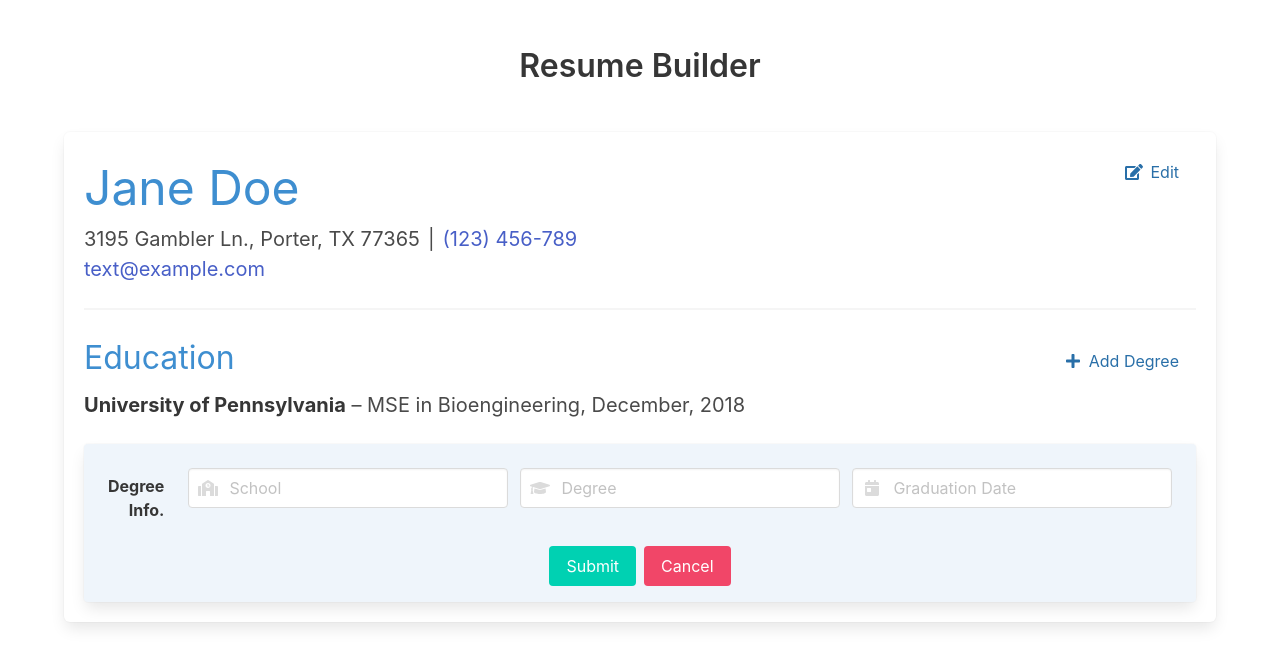
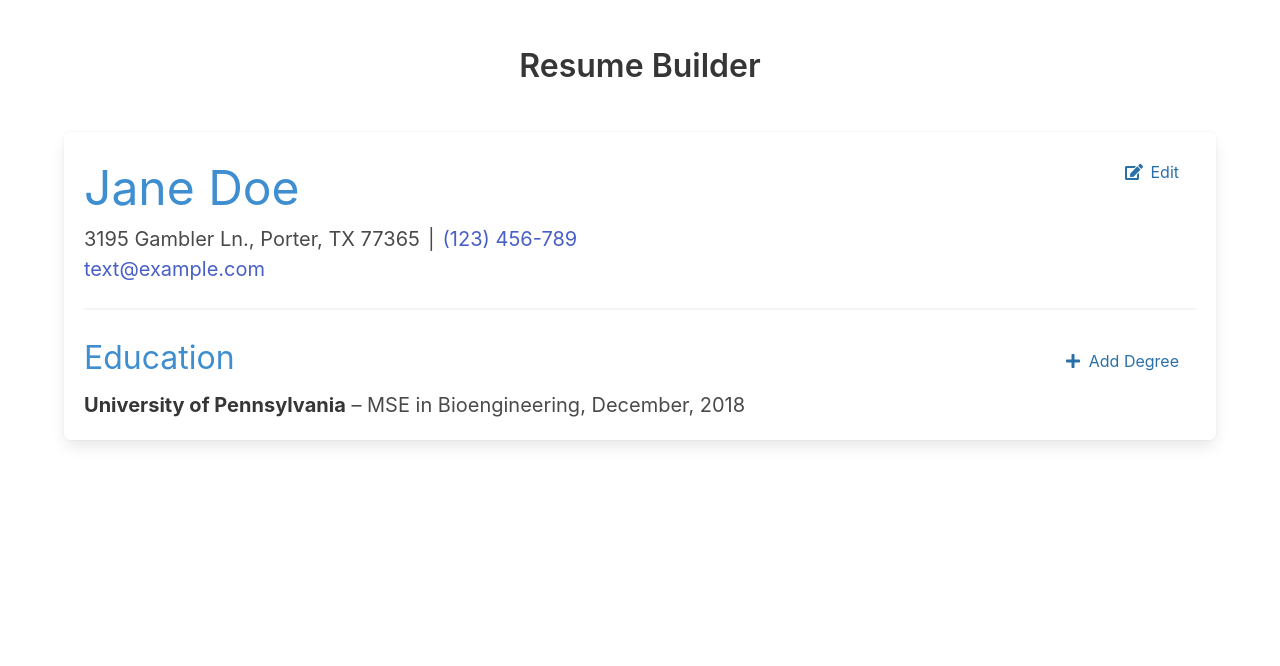
Before and after one commit to ahanasi/cv-project, a React (Create React App) app: page / in a window 1280 px wide. Shown: the top 666 px of the page. Built offline with nearby package versions, Linux system fonts and the light colour scheme.

Commit message:
Remove unused import

```diff
--- a/src/components/Education.js
+++ b/src/components/Education.js
@@ -1,5 +1,5 @@
 import React, { Component } from "react";
-import { faPlus, faGraduationCap, faSchool, faCalendarDay, faCross } from "@fortawesome/free-solid-svg-icons";
+import { faPlus, faGraduationCap, faSchool, faCalendarDay } from "@fortawesome/free-solid-svg-icons";
 import { FontAwesomeIcon } from "@fortawesome/react-fontawesome";
 import { v4 as uuidv4 } from "uuid";
 import DegreeItem from "./DegreeItem";
@@ -103,7 +103,7 @@ class Education extends Component {
           </button>
         </header>
         <ul className="DegreeList mt-2">{degreeItems}</ul>
-        <form className="DegreeForm card is-flex is-flex-direction-column has-background-info-light mt-5" onSubmit={this.handleSubmit}>
+        <form className="DegreeForm card is-flex is-flex-direction-column has-background-info-light mt-5 is-hidden" onSubmit={this.handleSubmit}>
           <div className="is-horizontal card-content is-flex is-justify-content-space-evenly">
             <div className="field-label is-normal">
               <label className="label">Degree Info.</label>
```
